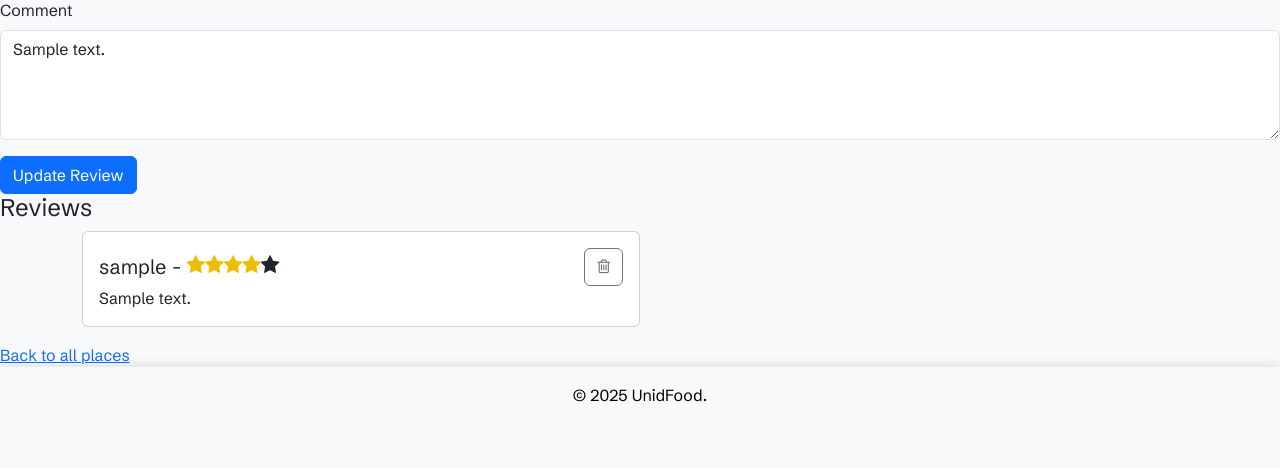
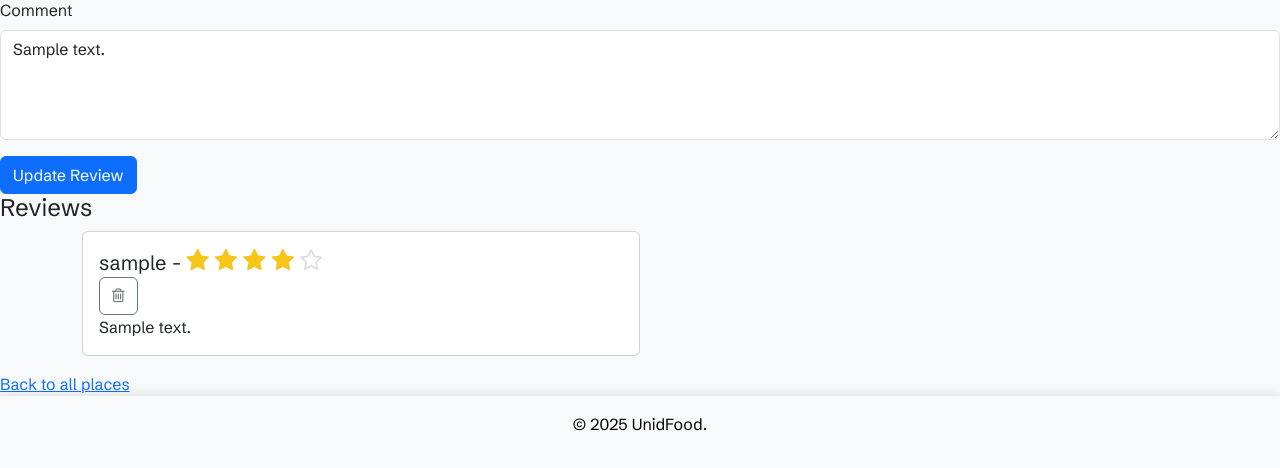
Before and after one commit to riabrez/UnidFood, a Django app: page /unidfood/place/1/ in a window 1280 px wide. Shown: the part 421-889 px from the top of the page. Before the commit the page ends 823 px from the top, so only its background shows below. Run offline with Django 3.2, Linux system fonts and the light colour scheme; a user stored in the database is signed in; tables that the repository leaves empty hold one stand-in row (values such as "Sample post"); some libraries are stand-ins or nearby versions.

Commit message:
Change star rating rendering to allow fractional stars

```diff
--- a/unidfood_project/static/css/base.css
+++ b/unidfood_project/static/css/base.css
@@ -68,3 +68,25 @@ footer {
     opacity: 1;
     transform: translateY(0);
 }
+
+.checked {
+    color: #EEBD01;
+}
+
+.star-rating {
+    position: relative;
+    display: inline-block;
+    font-size: 1.5rem;
+}
+.stars-empty {
+    color: #ddd;
+}
+.stars-filled {
+    color: #f5c518;
+    position: absolute;
+    top: 0;
+    left: 0;
+    overflow: hidden;
+    white-space: nowrap;
+    width: 0;
+}
--- a/unidfood_project/static/css/place.css
+++ b/unidfood_project/static/css/place.css
@@ -2,7 +2,7 @@
     color: #EEBD01;
 }
 
-.star-rating {
+.star-rating-input {
     font-size: 0;
     white-space: nowrap;
     display: inline-block;
@@ -14,7 +14,7 @@
     background-size: contain;
   }
 
-.star-rating i {
+.star-rating-input i {
     opacity: 0;
     position: absolute;
     left: 0;
@@ -26,7 +26,8 @@
     background-size: contain;
   }
 
-.star-rating input {
+.star-rating-input input {
+    appearance: none;
     -moz-appearance: none;
     -webkit-appearance: none;
     opacity: 0;
@@ -39,20 +40,20 @@
     position: relative;
 }
 
-.star-rating input:hover + i,
-.star-rating input:checked + i {
+.star-rating-input input:hover + i,
+.star-rating-input input:checked + i {
   opacity: 1;
 }
-.star-rating i ~ i {
+.star-rating-input i ~ i {
   width: 40%;
 }
-.star-rating i ~ i ~ i {
+.star-rating-input i ~ i ~ i {
   width: 60%;
 }
-.star-rating i ~ i ~ i ~ i {
+.star-rating-input i ~ i ~ i ~ i {
   width: 80%;
 }
-.star-rating i ~ i ~ i ~ i ~ i {
+.star-rating-input i ~ i ~ i ~ i ~ i {
   width: 100%;
 }
 ::after,
--- a/unidfood_project/templates/unidfood/place.html
+++ b/unidfood_project/templates/unidfood/place.html
@@ -29,7 +29,7 @@
                 {% csrf_token %}
                 {{ form.non_field_errors }}
 
-                <span class="star-rating col-md-6">
+                <span class="star-rating-input col-md-6">
                     <input type="radio" name="rating" value="1"><i></i>
                     <input type="radio" name="rating" value="2"><i></i>
                     <input type="radio" name="rating" value="3"><i></i>
@@ -58,7 +58,22 @@
                     <div class="card-body">
                         <div class="d-flex justify-content-between align-items-center">
                             <h5 class="card-title mb-0">{{ review.user.username }} -
-                                {% for ch in review.star_rating %}{% if ch == "*" %}<span class="fa fa-star checked"></span>{% else %}<span class="fa fa-star"></span>{% endif %}{% endfor %}</h5>
+                                <div class="star-rating">
+                                    <div class="stars-empty">
+                                        <i class="fa fa-star-o"></i>
+                                        <i class="fa fa-star-o"></i>
+                                        <i class="fa fa-star-o"></i>
+                                        <i class="fa fa-star-o"></i>
+                                        <i class="fa fa-star-o"></i>
+                                    </div>
+                                    <div class="stars-filled" data-rating="{{ review.rating }}">
+                                        <i class="fa fa-star"></i>
+                                        <i class="fa fa-star"></i>
+                                        <i class="fa fa-star"></i>
+                                        <i class="fa fa-star"></i>
+                                        <i class="fa fa-star"></i>
+                                    </div>
+                                </div>
                             {% if review.user == user %}
                                 <div>
                                     <form method="post" action="{% url 'unidfood:delete_review' review.id %}" class="d-inline">
```
Also changed, not shown: unidfood_project/templates/unidfood/places.html (+16 -1 lines).
